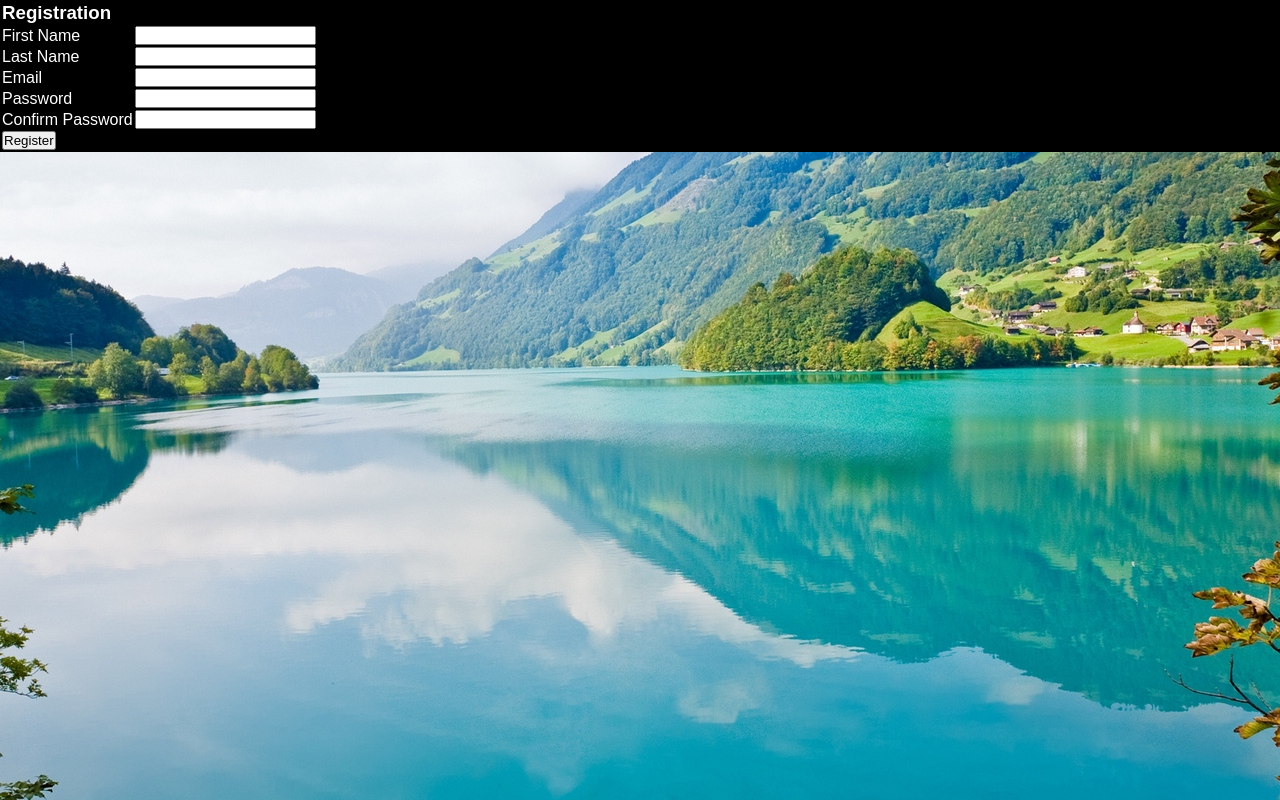
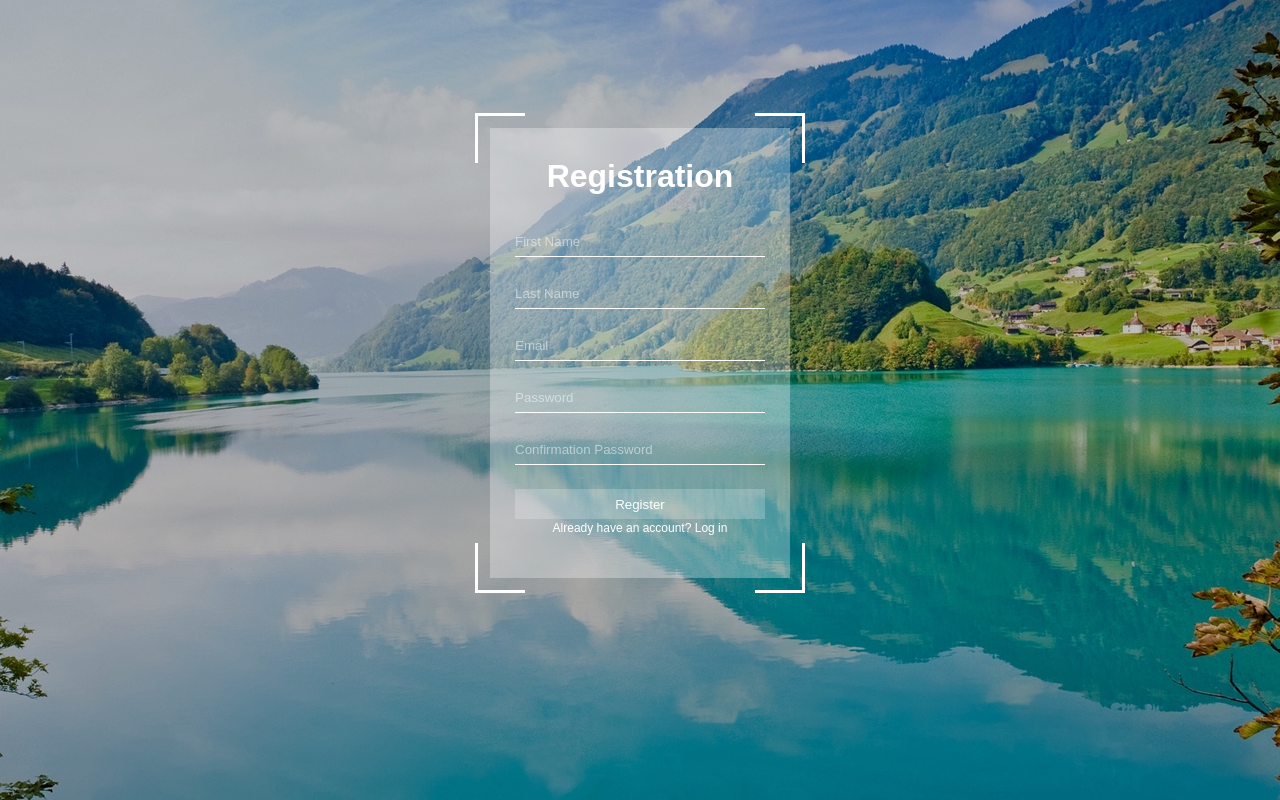
Before and after one commit to alexege/LitNotes, a Django app: page /pre_login in a window 1280 px wide. Run offline with Django 3.2, Linux system fonts and the light colour scheme; parts of the project's set-up code (start-up, migrations or seed data) failed here and were passed over; some libraries are stand-ins or nearby versions.

Commit message:
updating

```diff
--- a/apps/login_app/static/login_app/css/style.css
+++ b/apps/login_app/static/login_app/css/style.css
@@ -132,6 +132,7 @@ body {
 .brand {
   text-align: center;
   padding-bottom: 10px;
+  margin-top: 180px;
   /* border-bottom: 2px solid cyan; */
 }
 
@@ -169,7 +170,24 @@ input.middle:focus {
 .logo {
   width: 150px;
   height: 150px;
+  position: absolute;
+  left: 75px;
 }
+
+.logo-rotate {
+  width: 150px;
+  height: 150px;
+  position: absolute;
+  left: 75px;
+
+  -webkit-animation:spin 50s linear infinite;
+  -moz-animation:spin 50s linear infinite;
+  animation:spin 50s linear infinite;
+}
+
+@-moz-keyframes spin { 100% { -moz-transform: rotate(360deg); } }
+@-webkit-keyframes spin { 100% { -webkit-transform: rotate(360deg); } }
+@keyframes spin { 100% { -webkit-transform: rotate(360deg); transform:rotate(360deg); } }
 
 .logo-container {
   margin: 0 auto;
@@ -189,3 +207,7 @@ input.middle:focus {
   top: 0;
   background-color: rgb(0,0,0,0.25);
 }
+
+.marg_top {
+  margin-top: 28px;
+}
--- a/apps/login_app/templates/login_app/login.html
+++ b/apps/login_app/templates/login_app/login.html
@@ -6,13 +6,49 @@
     <!-- <meta http-equiv="X-UA-Compatible" content="ie=edge"> -->
     <title>Login/Register</title>
     {% load static %}
+    <script src="https://ajax.googleapis.com/ajax/libs/jquery/3.4.1/jquery.min.js"></script>
     <!-- <link rel="stylesheet" href="https://stackpath.bootstrapcdn.com/bootstrap/4.3.1/css/bootstrap.min.css" integrity="sha384-ggOyR0iXCbMQv3Xipma34MD+dH/1fQ784/j6cY/iJTQUOhcWr7x9JvoRxT2MZw1T" crossorigin="anonymous"> -->
     <link rel="stylesheet" href="{% static 'login_app\css\style.css' %}">
 </head>
 <body>
 
-    <div class="wrapper">
-
+<div class="overlay"></div>
+<div class="center-login-box">
+    <form action="/register" method="POST">
+        {% csrf_token %}
+        <table class="login-table ">
+            <tr>
+                <td colspan=2>
+                    <h1 class="brand marg_top">Registration</h1>
+                </td>
+            </tr>
+            <tr>
+                <td>
+                    <input class="form-control" type="text" name="first_name" id="first_name" placeholder="First Name">
+                </td>
+            </tr>
+            <tr>
+                <td>
+                    <input class="form-control" type="text" name="last_name" id="last_name" placeholder="Last Name">
+                </td>
+            </tr>
+            <tr>
+                <td>
+                    <input class="form-control" type="email" name="email" id="email" placeholder="Email">
+                </td>
+            </tr>
+            <tr>
+                <td>
+                    <input class="form-control" type="password" name="password" id="password" placeholder="Password">
+                </td>
+            </tr>
+            <tr>
+                <td>
+                    <input class="form-control" type="password" name="confirmation_password" id="confirmation_password" placeholder="Confirmation Password">
+                </td>
+            </tr>
+            <tr>
+                <td colspan=2>
                     <!-- Validation Check -->
                     <div class='small'>
                         {% if messages %}
@@ -23,81 +59,34 @@
                         </ul>
                         {% endif %}
                     </div>
-
-            <div class="login-container">
-                    <form action="/register" method="POST">
-                        {% csrf_token %}
-                        <table class="registration-table ">
-                            <tr>
-                                <td colspan=2>
-                                    <h3 class="title">Registration</h3>
-                                </td>
-                            </tr>
-                            <tr>
-                                <td>
-                                    <label for="first_name">First Name</label>
-                                </td>
-                                <td>
-                                    <input class="form-control" type="text" name="first_name" id="first_name" placeholder="Enter your first name here.">
-                                </td>
-                            </tr>
-                            <tr>
-                                <td>
-                                    <label for="last_name">Last Name</label>
-                                </td>
-                                <td>
-                                    <input class="form-control" type="text" name="last_name" id="last_name" placeholder="Enter your last name here.">
-                                </td>
-                            </tr>
-                            <tr>
-                                <td>
-                                    <label for="email">Email</label>
-                                </td>
-                                <td>
-                                    <input class="form-control" type="email" name="email" id="email" placeholder="Enter your email here.">
-                                </td>
-                            </tr>
-                            <tr>
-                                <td>
-                                    <label for="password">Password</label>
-                                </td>
-                                <td>
-                                    <input class="form-control" type="password" name="password" id="password" placeholder="Enter your password here.">
-                                </td>
-                            </tr>
-                            <tr>
-                                <td>
-                                    <label for="confirmation_password">Confirm Password</label>
-                                </td>
-                                <td>
-                                    <input class="form-control" type="password" name="confirmation_password" id="confirmation_password" placeholder="Enter your confirmation password here.">
                 </td>
             </tr>
             <tr>
                 <td colspan=2>
-                                    <button class="btn btn-success">Register</button>
+                    <button class="login-button">Register</button>
                 </td>
+            </tr>
+            <tr class="new_user">
+                <td colspan=2>Already have an account? <a href="/">Log in</a></td>
             </tr>
         </table>
     </form>
-
-                    <!-- Validation Check -->
-                    {% if messages %}
-                    <ul class="messages">
-                        {% for message in messages %}
-                            {{message.tags}}
-                            <p{% if message.tags %} class="{{ message.tags }} text-success"{% endif %}>{{ message }}</p>
-                        {% endfor %}
-                    </ul>
-                    {% endif %}
-                </div>
-            </div>
+    <div class="corner corner-top-left"></div>
+    <div class="corner corner-top-right"></div>
+    <div class="corner corner-bottom-left"></div>
+    <div class="corner corner-bottom-right"></div>
     </div>
 
+</div>
+<script>
 
-        </div>
-    </div>
-</div>
-</div>
+    // Hover
+    $(".center-login-box").hover(function(){
+      $(".corner").stop().animate({height: "250px", width: "250px"});
+    }, function(){
+      $(".corner").stop().animate({height: "50px", width: "50px"});
+    });
+
+    </script>
 </body>
 </html>
```
Also changed, not shown: apps/login_app/templates/login_app/index.html (+7 -6 lines), apps/notes_app/static/notes_app/css/style.css (+13 -7 lines), apps/notes_app/templates/notes_app/dashboard.html (+7 -1 lines), requirements.txt (added, +30 -0 lines), apps/login_app/static/login_app/images/SNLogo3.png (added), apps/login_app/static/login_app/images/SNLogo4.png (added), apps/login_app/urls.py (line endings or trailing spaces), apps/notes_app/static/notes_app/images/bay.jpg (added), db.sqlite3. Lines whose indentation alone changed are shown as unchanged.
